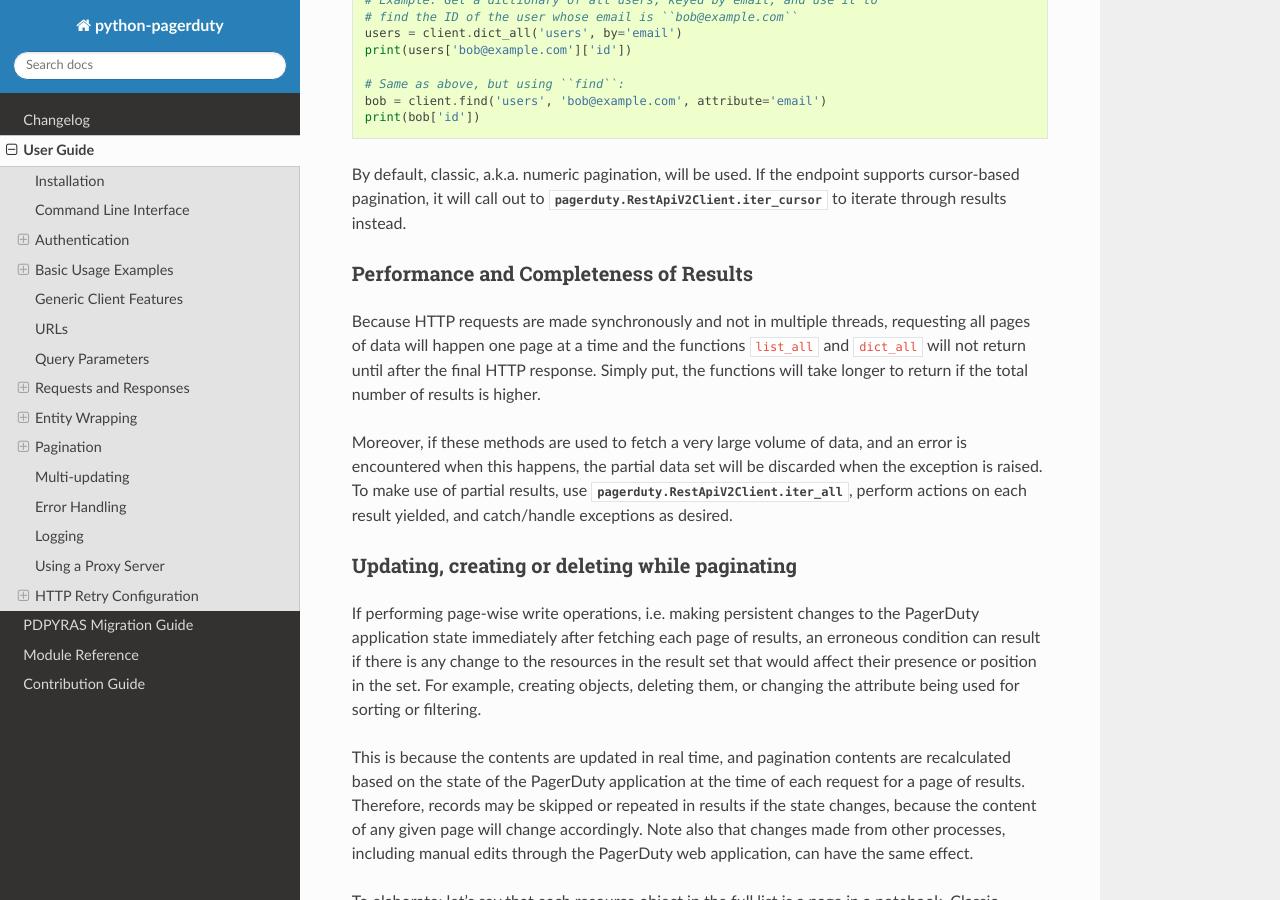
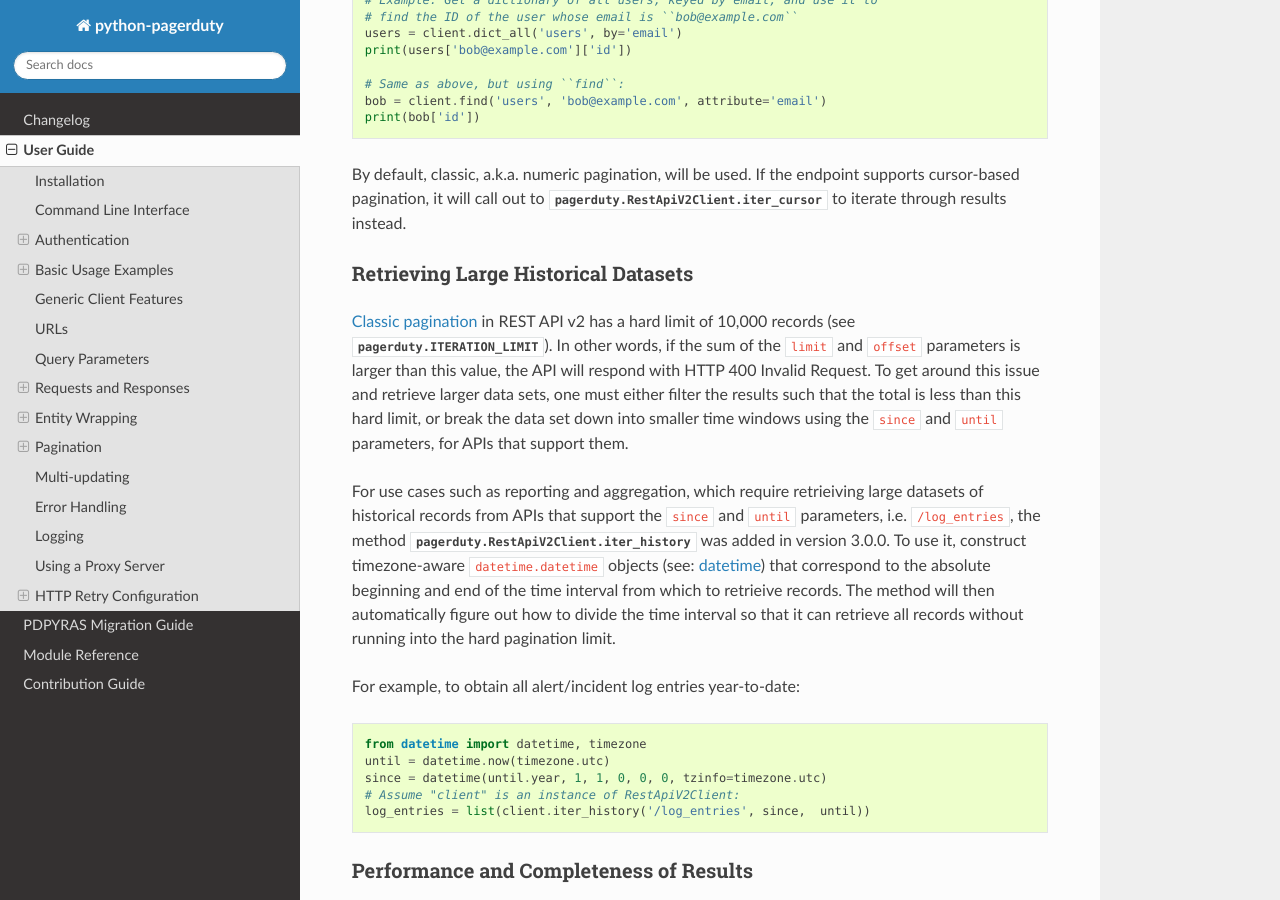
Before and after one commit to PagerDuty/python-pagerduty, a Sphinx documentation site: the page built from sphinx/source/user_guide.rst, in a window 1280 px wide and 900 px high, scrolled down 12346 px. Built offline with Sphinx 7.4.7 and the Read the Docs theme 3.1.0, drawn with Linux system fonts in a browser that asks for light colours; some of the changed text lies outside the part shown.

Commit message:
doc: Add iter_history example, update version-added reference

```diff
--- a/sphinx/source/user_guide.rst
+++ b/sphinx/source/user_guide.rst
@@ -132,7 +132,7 @@
 
 Performing OAuth Token Refresh Automatically
 ********************************************
-As of version 2.4.0, the OAuth response dictionary returned by token-getting
+As of version 3.0.0, the OAuth response dictionary returned by token-getting
 methods of :class:`pagerduty.OAuthTokenClient` will include a property
 ``expiration_date`` containing a string that is an ISO8601-formatted date/time
 indicating when the included token will expire. Assuming that your application
@@ -646,6 +646,40 @@
 :attr:`pagerduty.RestApiV2Client.iter_cursor` to iterate through results
 instead.
 
+Retrieving Large Historical Datasets
+************************************
+`Classic pagination
+<https://developer.pagerduty.com/docs/ZG9jOjExMDI5NTU4-pagination#classic-pagination>`_
+in REST API v2 has a hard limit of 10,000 records (see
+:attr:`pagerduty.ITERATION_LIMIT`). In other words, if the sum of the ``limit``
+and ``offset`` parameters is larger than this value, the API will respond with
+HTTP 400 Invalid Request. To get around this issue and retrieve larger data
+sets, one must either filter the results such that the total is less than this
+hard limit, or break the data set down into smaller time windows using the
+``since`` and ``until`` parameters, for APIs that support them.
+
+For use cases such as reporting and aggregation, which require retrieiving
+large datasets of historical records from APIs that support the ``since`` and
+``until`` parameters, i.e.  ``/log_entries``, the method
+:attr:`pagerduty.RestApiV2Client.iter_history` was added in version 3.0.0. To
+use it, construct timezone-aware ``datetime.datetime`` objects (see: `datetime
+<https://docs.python.org/3/library/datetime.html>`_) that correspond to the
+absolute beginning and end of the time interval from which to retrieive
+records. The method will then automatically figure out how to divide the time
+interval so that it can retrieve all records without running into the hard
+pagination limit.
+
+For example, to obtain all alert/incident log entries year-to-date:
+
+.. code-block:: python
+
+    from datetime import datetime, timezone
+    until = datetime.now(timezone.utc)
+    since = datetime(until.year, 1, 1, 0, 0, 0, tzinfo=timezone.utc)
+    # Assume "client" is an instance of RestApiV2Client:
+    log_entries = list(client.iter_history('/log_entries', since,  until))
+
+
 Performance and Completeness of Results
 ***************************************
 Because HTTP requests are made synchronously and not in multiple threads,
```
